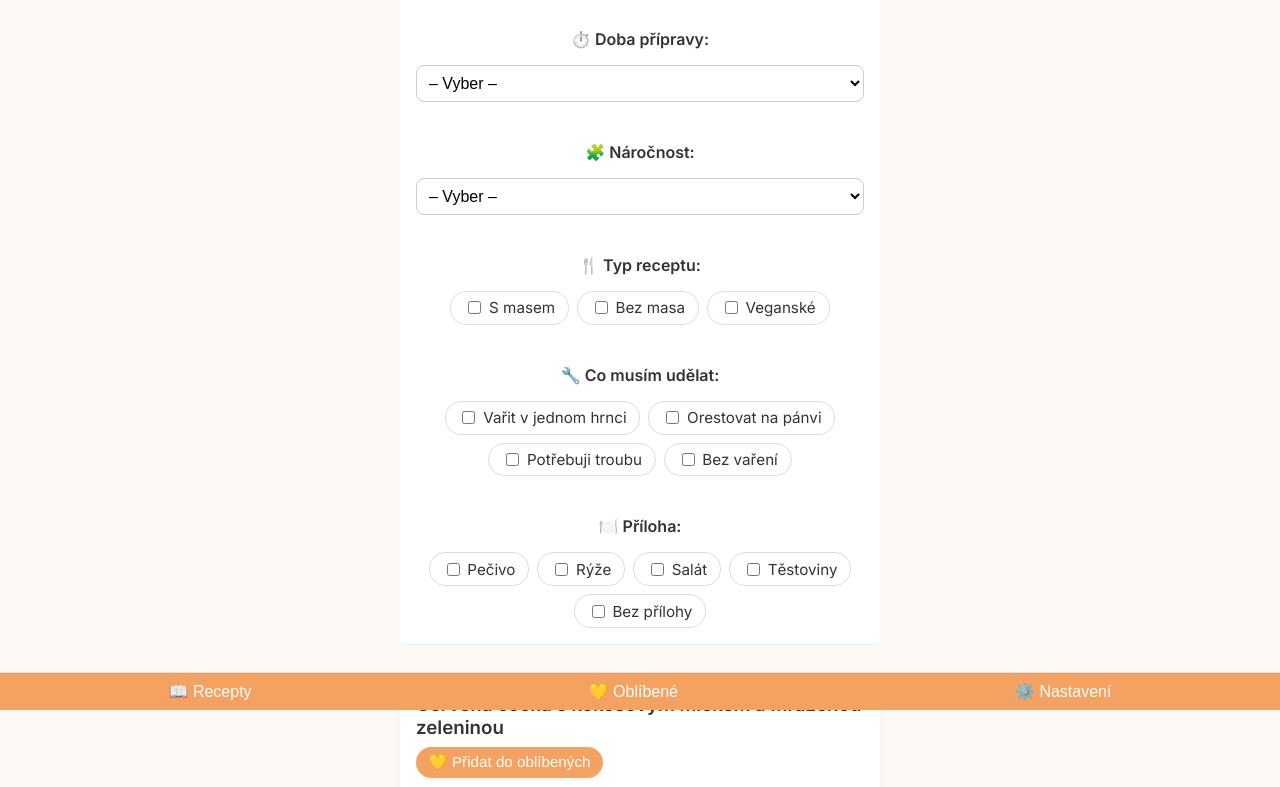
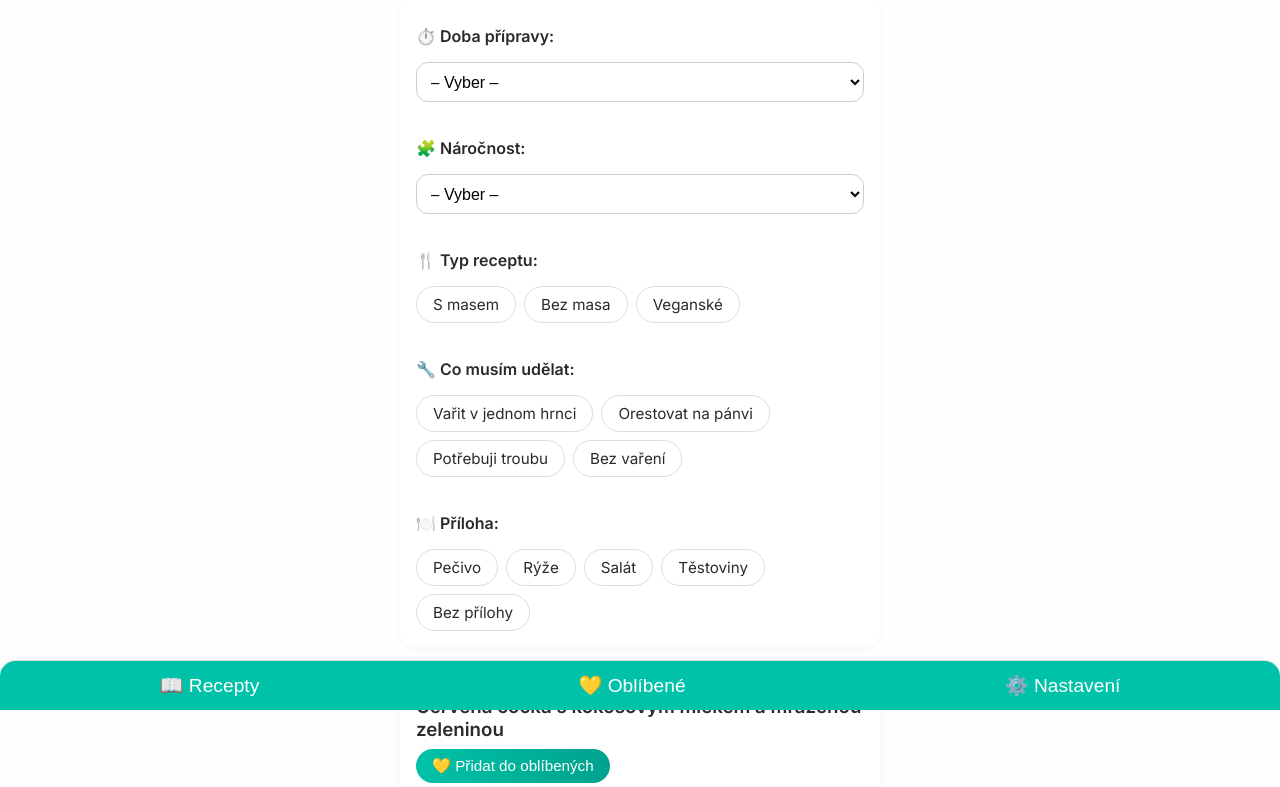
Before and after one commit to jsilbersky/NoChops, a plain HTML site: page index.html in a window 1280 px wide. Shown: the part 90-877 px from the top of the page. Drawn offline with Linux system fonts and the light colour scheme.

Commit message:
New visual

```diff
--- a/index.html
+++ b/index.html
@@ -41,30 +41,66 @@
     <div class="filter">
   <p><strong>🍴 Typ receptu:</strong></p>
   <fieldset class="options">
-          <label><input type="checkbox" value="with_meat"> S masem</label>
-          <label><input type="checkbox" value="meatless"> Bez masa</label>
-          <label><input type="checkbox" value="vegan"> Veganské</label>
+    <label>
+      <input type="checkbox" value="with_meat" hidden>
+      <span>S masem</span>
+    </label>
+    <label>
+      <input type="checkbox" value="meatless" hidden>
+      <span>Bez masa</span>
+    </label>
+    <label>
+      <input type="checkbox" value="vegan" hidden>
+      <span>Veganské</span>
+    </label>
   </fieldset>
 </div>
 
 <div class="filter">
   <p><strong>🔧 Co musím udělat:</strong></p>
   <fieldset class="options">
-          <label><input type="checkbox" value="one_pot"> Vařit v jednom hrnci</label>
-          <label><input type="checkbox" value="pan"> Orestovat na pánvi</label>
-          <label><input type="checkbox" value="oven"> Potřebuji troubu</label>
-          <label><input type="checkbox" value="no_cooking"> Bez vaření</label>
+    <label>
+      <input type="checkbox" value="one_pot" hidden>
+      <span>Vařit v jednom hrnci</span>
+    </label>
+    <label>
+      <input type="checkbox" value="pan" hidden>
+      <span>Orestovat na pánvi</span>
+    </label>
+    <label>
+      <input type="checkbox" value="oven" hidden>
+      <span>Potřebuji troubu</span>
+    </label>
+    <label>
+      <input type="checkbox" value="no_cooking" hidden>
+      <span>Bez vaření</span>
+    </label>
   </fieldset>
 </div>
 
 <div class="filter">
   <p><strong>🍽️ Příloha:</strong></p>
   <fieldset class="options">
-          <label><input type="checkbox" value="bread"> Pečivo</label>
-          <label><input type="checkbox" value="rice"> Rýže</label>
-          <label><input type="checkbox" value="salad"> Salát</label>
-          <label><input type="checkbox" value="pasta"> Těstoviny</label>
-          <label><input type="checkbox" value="none"> Bez přílohy</label>
+    <label>
+      <input type="checkbox" value="bread" hidden>
+      <span>Pečivo</span>
+    </label>
+    <label>
+      <input type="checkbox" value="rice" hidden>
+      <span>Rýže</span>
+    </label>
+    <label>
+      <input type="checkbox" value="salad" hidden>
+      <span>Salát</span>
+    </label>
+    <label>
+      <input type="checkbox" value="pasta" hidden>
+      <span>Těstoviny</span>
+    </label>
+    <label>
+      <input type="checkbox" value="none" hidden>
+      <span>Bez přílohy</span>
+    </label>
   </fieldset>
 </div>
     </section>
--- a/style.css
+++ b/style.css
@@ -1,15 +1,23 @@
 :root {
-  --bg-main: #fdfaf6;
+  --bg-main: #fefefe;
   --bg-card: #ffffff;
-  --text-main: #333;
-  --primary: #f4a261;
-  --primary-dark: #e76f51;
-  --secondary: #2a9d8f;
-  --success: #6dbf60;
-  --success-border: #4caf50;
-  --warning: #ffe0e0;
-  --warning-dark: #f44336;
-  --badge-bg: #eee;
+  --text-main: #2a2a2a;
+
+  --primary: #00c2a8;        /* svěží tyrkysová */
+  --primary-dark: #00a28d;
+
+  --secondary: #ffa600;      /* sluneční žlutá */
+
+  --success: #5dd28c;        /* svěží zelená */
+  --success-border: #45c278;
+
+  --warning: #fff4d6;        /* jemná krémová */
+  --warning-dark: #ff9900;
+
+  --badge-bg: #eef5f4;       /* světle tyrkysové pozadí */
+
+  --radius: 1rem;
+  --transition: 0.2s ease-in-out;
 }
 
 body {
@@ -18,16 +26,22 @@ body {
   padding: 0;
   background-color: var(--bg-main);
   color: var(--text-main);
+  -webkit-font-smoothing: antialiased;
 }
 
 h1 {
   text-align: center;
-  padding: 1rem;
-  background-color: var(--primary);
+  padding: 1.25rem;
+  background: linear-gradient(135deg, var(--primary), var(--primary-dark));
   color: #fff;
   margin: 0;
+  border-bottom-left-radius: var(--radius);
+  border-bottom-right-radius: var(--radius);
+  box-shadow: 0 4px 12px rgba(0, 0, 0, 0.05);
+  font-size: 1.4rem;
 }
 
+/* Hlavní kontejner */
 #main-content {
   margin: 0 auto;
   max-width: 480px;
@@ -40,29 +54,31 @@ h1 {
   bottom: 0;
   left: 0;
   right: 0;
-  background-color: var(--primary);
+  background: var(--primary);
   display: flex;
   justify-content: space-around;
-  padding: 0.5rem 0;
+  padding: 0.75rem 0;
   border-top: 1px solid #ddd;
   z-index: 1000;
+  border-top-left-radius: 1rem;
+  border-top-right-radius: 1rem;
 }
 
 #bottom-nav button {
   background: none;
   border: none;
   color: white;
-  font-size: 1rem;
+  font-size: 1.2rem;
   cursor: pointer;
-  transition: opacity 0.2s;
+  transition: var(--transition);
 }
 
 #bottom-nav button:hover {
   opacity: 0.85;
-  text-decoration: underline;
+  transform: scale(1.05);
 }
 
-/* Skrytá sekce (dříve inline style) */
+/* Skrytá sekce */
 .hidden {
   display: none !important;
 }
@@ -71,69 +87,79 @@ h1 {
 .filters {
   display: flex;
   flex-direction: column;
-  align-items: center;
-  gap: 1.5rem;
+  gap: 1.25rem;
   background-color: var(--bg-card);
   padding: 1rem;
-  border-bottom: 1px solid #eee;
-  border-radius: 0.5rem;
+  border-radius: var(--radius);
+  box-shadow: 0 2px 10px rgba(0, 0, 0, 0.03);
+  margin-bottom: 1rem;
 }
 
 .filter {
   width: 100%;
-  text-align: center;
 }
 
 .filters select {
   width: 100%;
-  padding: 0.5rem;
-  border-radius: 0.5rem;
+  padding: 0.6rem;
+  border-radius: 0.75rem;
   border: 1px solid #ccc;
   font-size: 1rem;
   background-color: #fff;
+  transition: var(--transition);
 }
 
+.filters select:focus {
+  outline: none;
+  border-color: var(--primary-dark);
+}
+
+/* Filtrovací checkboxy */
 fieldset {
-  border: none !important;
+  border: none;
   padding: 0;
   margin: 0;
   display: flex;
   flex-wrap: wrap;
-  justify-content: center;
   gap: 0.5rem;
 }
 
 label {
-  display: flex;
+  display: inline-flex;
   align-items: center;
-  gap: 0.3rem;
-  background-color: #ffffff;
-  padding: 0.4rem 0.8rem;
-  border-radius: 1rem;
+  justify-content: center;
   border: 1px solid #ddd;
+  border-radius: 2rem;
+  padding: 0.5rem 1rem;
+  background-color: #fff;
+  cursor: pointer;
+  transition: var(--transition);
   font-size: 0.95rem;
-  cursor: pointer;
-  transition: background-color 0.2s;
+  color: var(--text-main);
 }
 
 label:hover {
-  background-color: #fce7c6;
+  background-color: #fff3e0;
 }
 
-label input[type="checkbox"] {
-  accent-color: var(--primary);
-  cursor: pointer;
+label:has(input[type="checkbox"]:checked) {
+  background-color: var(--primary);
+  color: white;
+  border-color: var(--primary-dark);
 }
 
 /* Recepty */
 .recipe {
   background-color: var(--bg-card);
-  margin-bottom: 3rem;
+  margin-bottom: 2rem;
   padding: 1rem;
-  border-radius: 10px;
-  box-shadow: 0 2px 6px rgba(0, 0, 0, 0.05);
-  transition: all 0.3s ease;
-  cursor: pointer;
+  border-radius: var(--radius);
+  box-shadow: 0 4px 12px rgba(0, 0, 0, 0.04);
+  transition: var(--transition);
+}
+
+.recipe:hover {
+  transform: scale(1.01);
 }
 
 .recipe h3 {
@@ -146,7 +172,7 @@ label input[type="checkbox"] {
 .recipe .heart {
   font-size: 1.2rem;
   cursor: pointer;
-  transition: color 0.3s;
+  transition: color var(--transition);
 }
 
 .recipe .heart:hover {
@@ -159,6 +185,7 @@ label input[type="checkbox"] {
   font-size: 0.95rem;
 }
 
+/* Detaily receptu */
 .recipe-details ul {
   padding-left: 1.2rem;
 }
@@ -171,7 +198,7 @@ label input[type="checkbox"] {
   padding-bottom: 2rem;
 }
 
-/* Filtrovací štítky */
+/* Štítky */
 #selected-filters {
   display: flex;
   flex-wrap: wrap;
@@ -188,6 +215,7 @@ label input[type="checkbox"] {
   user-select: none;
   display: inline-flex;
   align-items: center;
+  transition: var(--transition);
 }
 
 .badge strong {
@@ -195,28 +223,28 @@ label input[type="checkbox"] {
   color: var(--primary-dark);
 }
 
-/* Výchozí tlačítko – Přidat do oblíbených */
+/* Tlačítko – Přidat do oblíbených */
 button.favorite {
   font-size: 0.95rem;
-  padding: 0.4rem 0.8rem;
-  background-color: var(--primary);
+  padding: 0.5rem 1rem;
+  background: linear-gradient(to right, var(--primary), var(--primary-dark));
   border: none;
-  border-radius: 1.5rem;
+  border-radius: 2rem;
   color: white;
   cursor: pointer;
-  transition: all 0.2s;
+  transition: var(--transition);
   display: inline-flex;
   align-items: center;
   gap: 0.4rem;
 }
 
 button.favorite:hover {
-  background-color: var(--primary-dark);
+  opacity: 0.9;
 }
 
 /* Přidáno do oblíbených */
 button.favorite.added {
-  background-color: var(--success);
+  background: var(--success);
   border: none;
   color: white;
   cursor: default;
@@ -224,21 +252,21 @@ button.favorite.added {
 }
 
 button.favorite.added:hover {
-  background-color: var(--success);
+  background: var(--success);
 }
 
 /* Odebrat z oblíbených */
 button.remove-favorite {
   font-size: 0.9rem;
-  padding: 0.3rem 0.6rem;
+  padding: 0.3rem 0.8rem;
   background-color: var(--warning);
   border: 1px solid var(--warning-dark);
-  border-radius: 1.5rem;
+  border-radius: 2rem;
   color: var(--warning-dark);
   cursor: pointer;
-  transition: background-color 0.2s;
+  transition: var(--transition);
 }
 
 button.remove-favorite:hover {
-  background-color: #ffcdd2;
+  background-color: #ffe3e3;
 }
```
Also changed, not shown: script.js (line endings or trailing spaces). Lines whose indentation alone changed are shown as unchanged.
